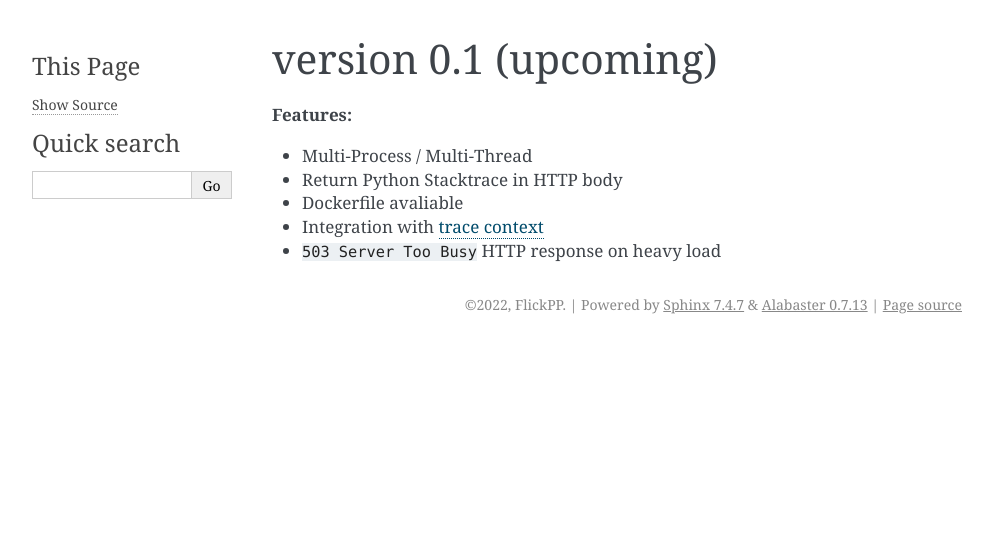
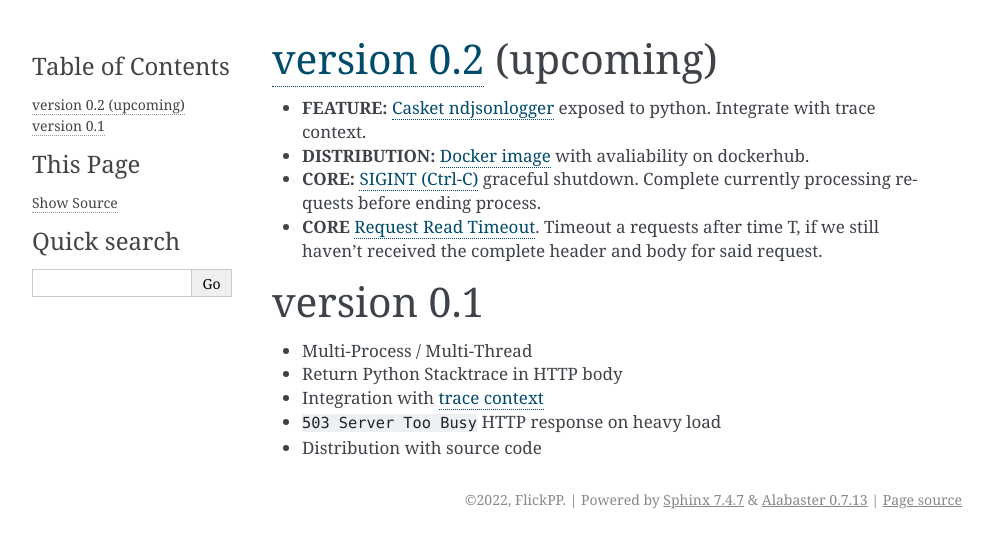
Before and after one commit to flickpp/casket, a Sphinx documentation site: the page built from doc/releases.rst, in a window 1280 px wide. Shown: the top 548 px of the page, without its empty margins (148-1140 px from the left). Built offline with Sphinx 7.4.7, drawn with Linux system fonts in a browser that asks for light colours.

Commit message:
release v0.1

```diff
--- a/doc/releases.rst
+++ b/doc/releases.rst
@@ -1,11 +1,25 @@
 
-version 0.1 (upcoming)
+`version 0.2`_ (upcoming)
+~~~~~~~~~~~~~~~~~~~~~~~~~~~~
+
+* **FEATURE:** `Casket ndjsonlogger`_ exposed to python. Integrate with trace context.
+* **DISTRIBUTION:** `Docker image`_ with avaliability on dockerhub.
+* **CORE:** `SIGINT (Ctrl-C)`_ graceful shutdown. Complete currently processing requests before ending process.
+* **CORE** `Request Read Timeout`_. Timeout a requests after time T, if we still haven't received the complete header and body for said request.
+
+.. _version 0.2: https://github.com/flickpp/casket/issues?q=milestone%3A%22release+0.2%22+
+.. _Casket ndjsonlogger: https://github.com/flickpp/casket/issues/4
+.. _Docker image: https://github.com/flickpp/casket/issues/1
+.. _SIGINT (Ctrl-C): https://github.com/flickpp/casket/issues/5
+.. _Request Read Timeout: https://github.com/flickpp/casket/issues/6
+
+
+
+version 0.1
 ~~~~~~~~~~~~~~~~~~~~~~~~~
-
-**Features:**
 
 * Multi-Process / Multi-Thread
 * Return Python Stacktrace in HTTP body
-* Dockerfile avaliable
 * Integration with `trace context <https://www.w3.org/TR/trace-context-1/>`_
 * ``503 Server Too Busy`` HTTP response on heavy load
+* Distribution with source code
```
